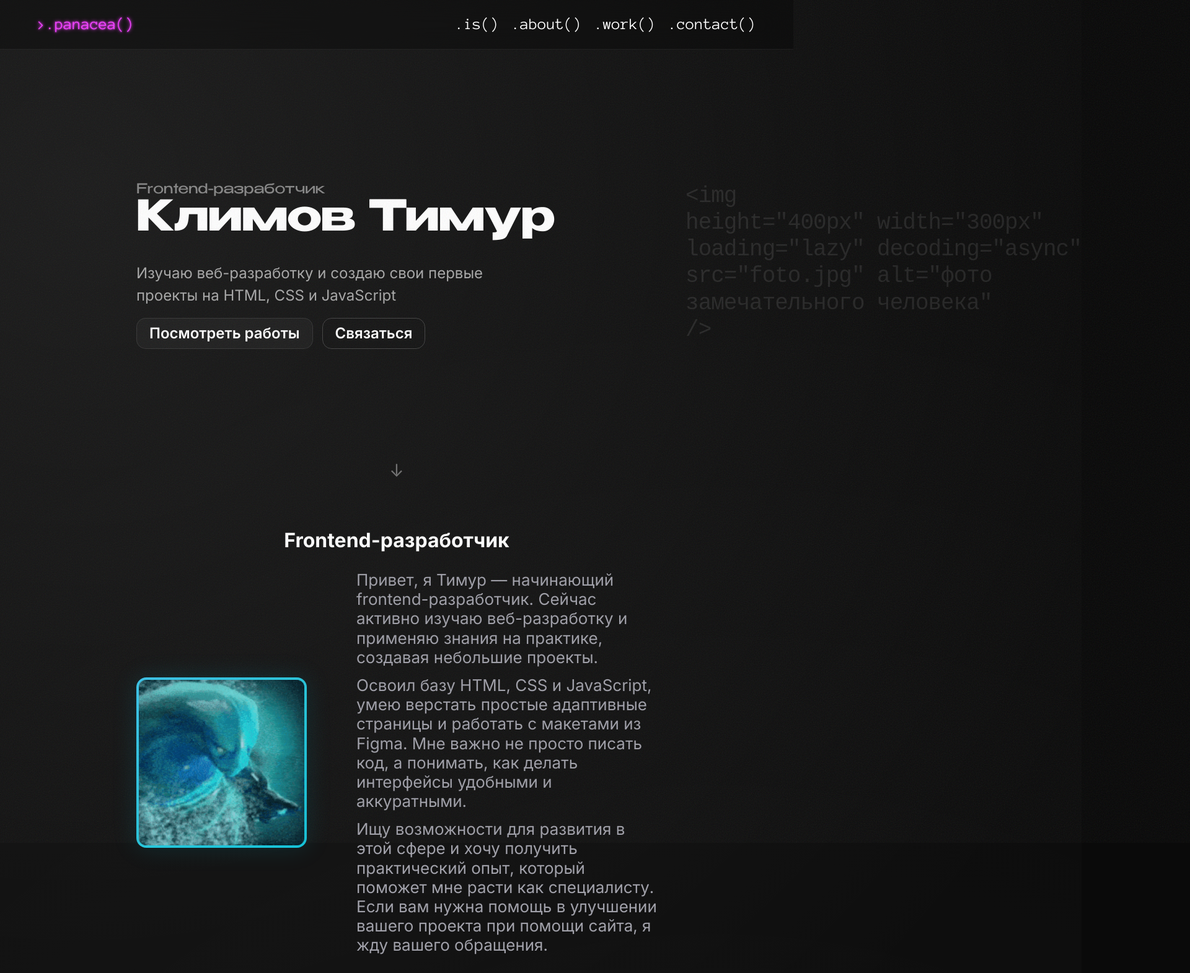
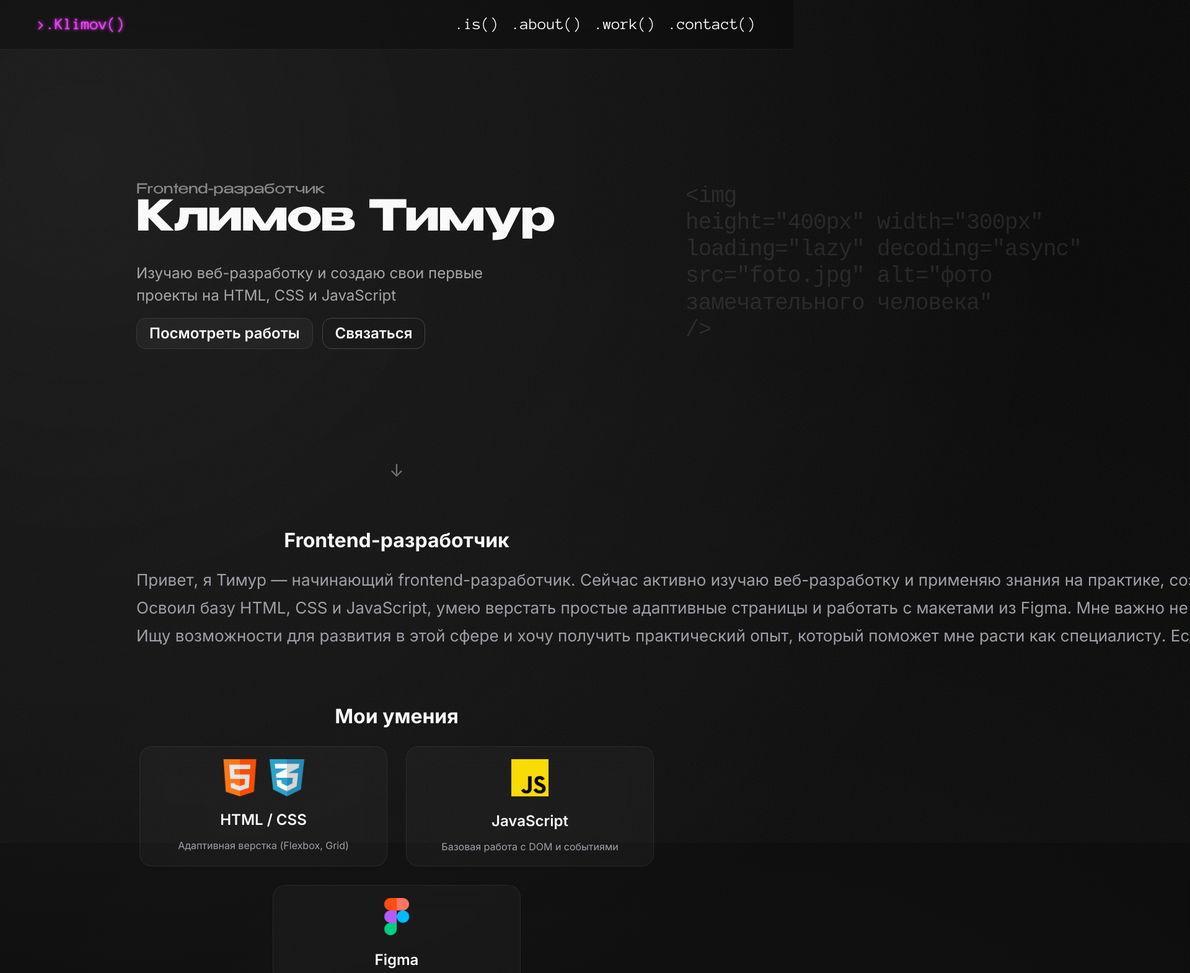
Before and after one commit to panacea616/my-site, a plain HTML site: page index.html in a window 1280 px wide. Shown: the top 1570 px of the page at 62% size, 1920 px wide, since content can reach past the window. Drawn offline with Linux system fonts and the light colour scheme.

Commit message:
index.html

```diff
--- a/index.html
+++ b/index.html
@@ -19,7 +19,7 @@
 
   <header class="header">
     <div class="header_container">
-      <div class="header_logo"><span>>.panacea()</span></div>
+      <div class="header_logo"><span>>.Klimov()</span></div>
       <nav class="header_nav">
         <ul class="nav_list">
           <li><a href="#hero" class="nav_link">.is()</a></li>
@@ -63,12 +63,6 @@
       <h2 class="section__title">Frontend-разработчик</h2>
       <div class="about_container">
         <div class="about_image">
-    <div class="about-image-frame">
-        <div class="about-image-frame__inner">
-            <img src="./img/1.gif" alt="Morphling">
-        </div>
-    </div>
-</div>
         <div class="about_content">
           <p class="about_text">
             Привет, я Тимур — начинающий frontend-разработчик. Сейчас активно изучаю веб-разработку и применяю знания на практике, создавая небольшие проекты.
@@ -170,7 +164,7 @@
   <footer class="footer">
     <div class="footer__container">
       <div class="footer__brand">
-        <div class="footer__logo">>.panacea()</div>
+        <div class="footer__logo">>.Klimov()</div>
         <p class="footer__tagline">Frontend-разработчик</p>
         <div class="footer__copyright">© 2026 Климов Тимур. Все права защищены.</div>
       </div>
```
